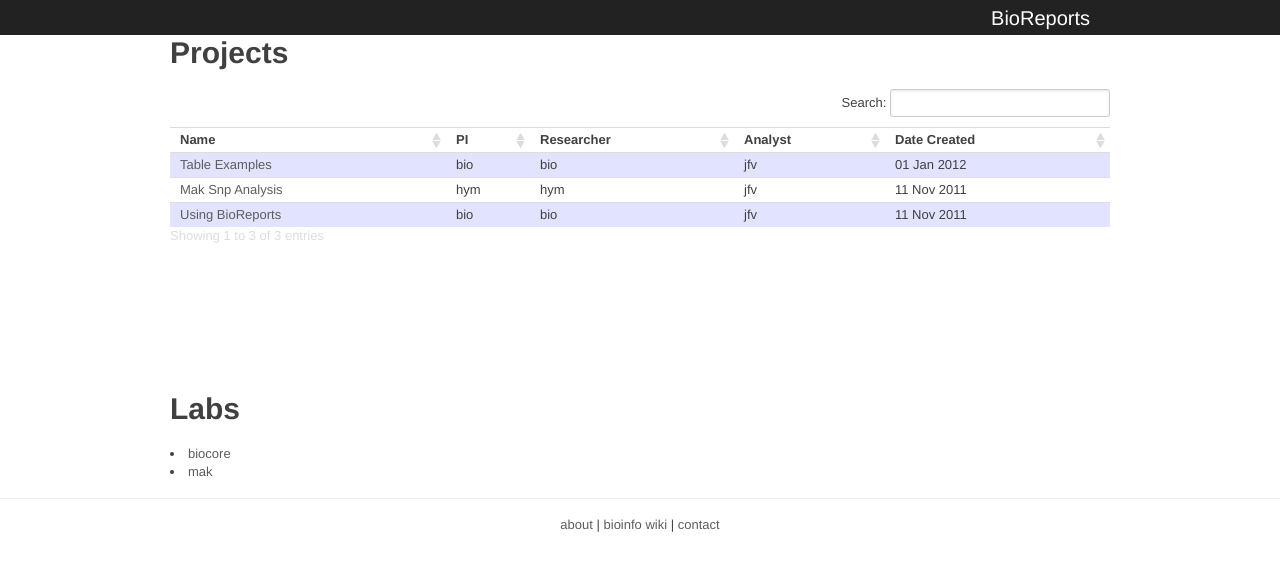
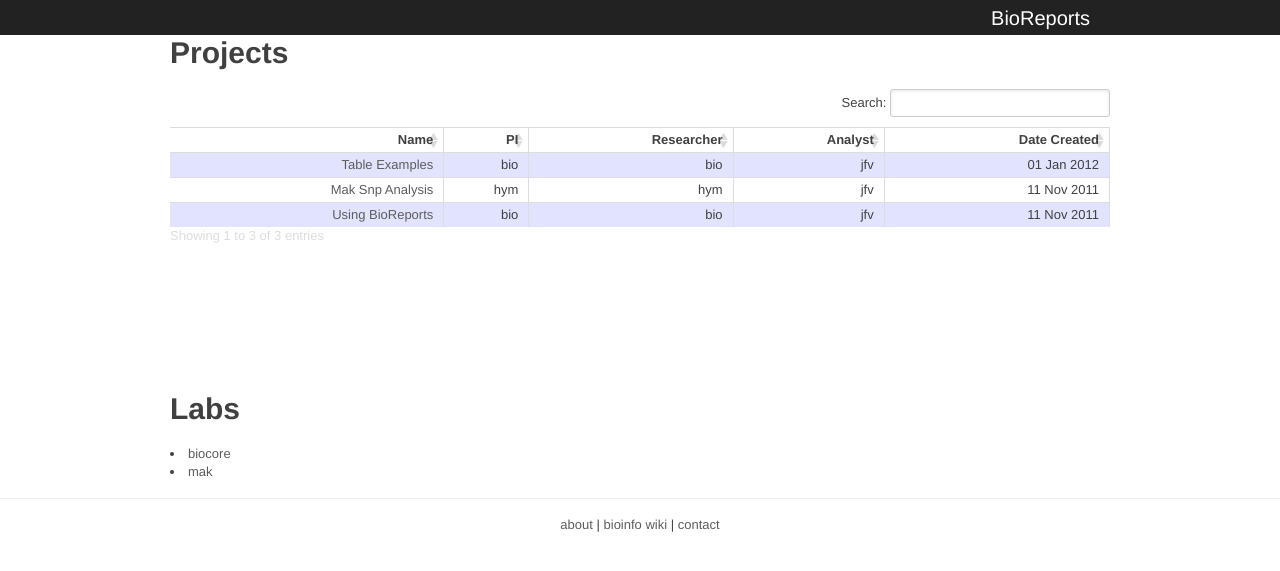
Before and after one commit to metalhelix/bioreports, a Jekyll site: the page built from dashboard/index.html, in a window 1280 px wide. Shown: the top 571 px of the page. Built offline with Jekyll 4.4.1, drawn with Linux system fonts in a browser that asks for light colours; Markdown is read by kramdown in place of the engine named in the settings.

Commit message:
update table styles

```diff
--- a/css/style.css
+++ b/css/style.css
@@ -93,9 +93,19 @@ img.large {
   width: 900;
 }
 
+table th, table td {
+  text-align: right;
+  border-right: 1px solid #DDD;
+}
+
+
 table.simple {
   width: auto;
   margin: auto;
+}
+
+table.simple th, table.simple td {
+  text-align:center;
 }
 
 table.grid {
```
